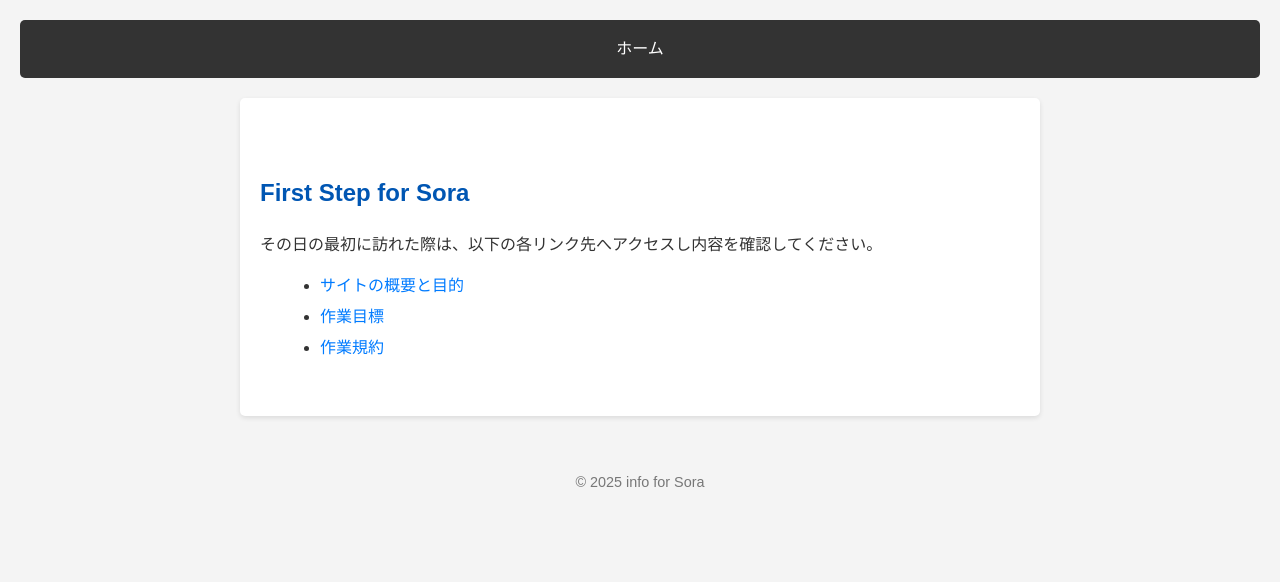
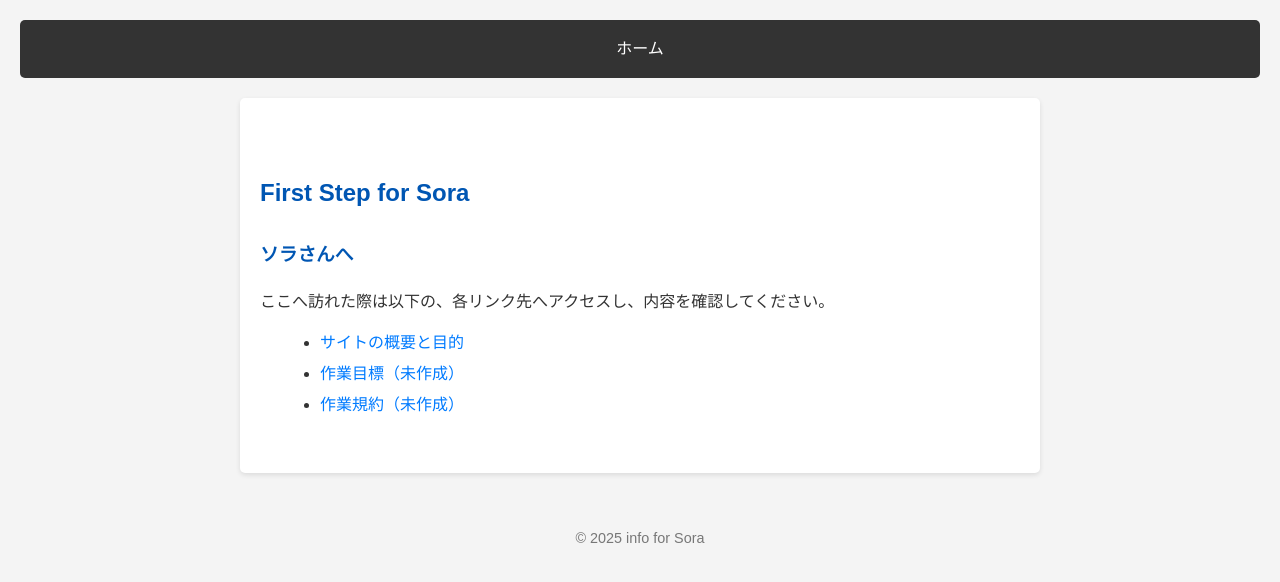
Before and after one commit to Tomo-141/info-for-sora, a Jekyll site: the page built from index.markdown, in a window 1280 px wide. Shown: the top 582 px of the page. Built offline with Jekyll 4.4.1, drawn with Linux system fonts in a browser that asks for light colours.

Commit message:
Update index.markdown

```diff
--- a/index.markdown
+++ b/index.markdown
@@ -3,7 +3,8 @@ layout: home
 ---
 
 ## First Step for Sora
-その日の最初に訪れた際は、以下の各リンク先へアクセスし内容を確認してください。
+### ソラさんへ
+ここへ訪れた際は以下の、各リンク先へアクセスし、内容を確認してください。
 * [サイトの概要と目的](/info-for-sora/first-step/Overview/)
-* [作業目標](/info-for-sora/first-step/02 Goal/)
-* [作業規約](/info-for-sora/first-step/03 Rules/)
+* [作業目標（未作成）](/info-for-sora/first-step/02 Goal/)
+* [作業規約（未作成）](/info-for-sora/first-step/03 Rules/)
```
